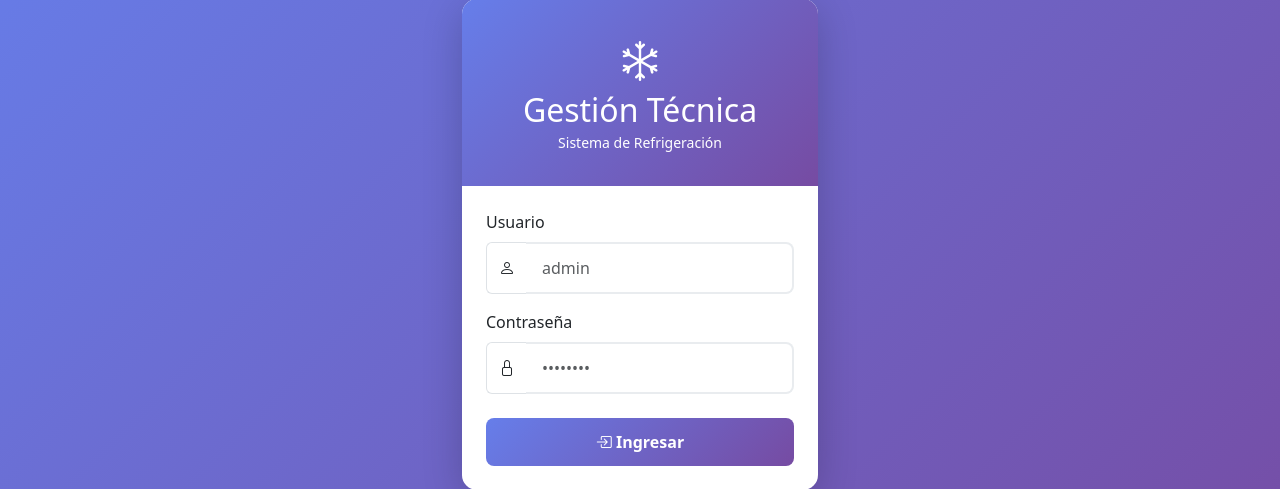
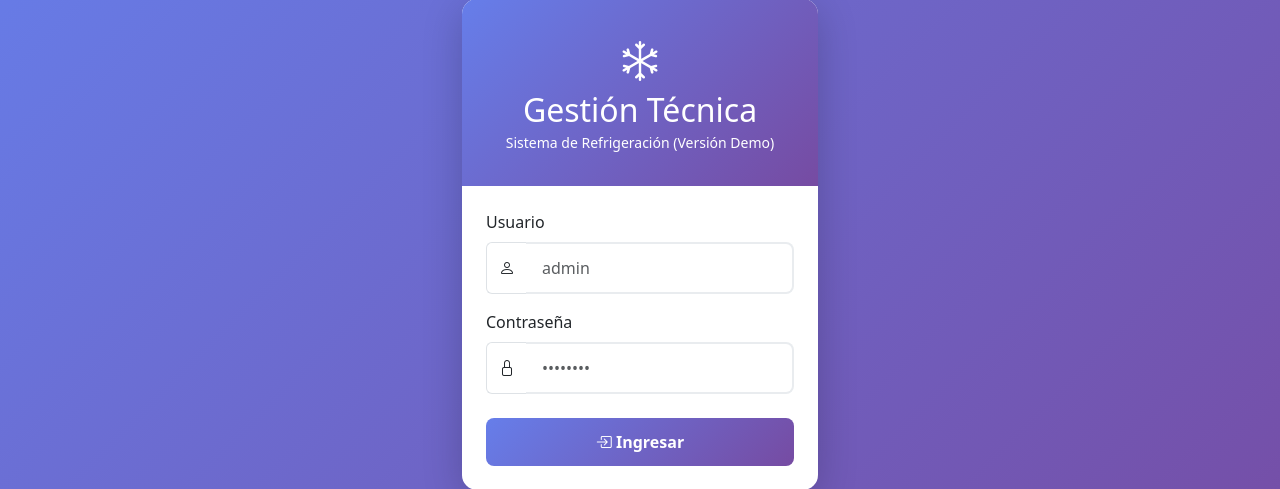
Before and after one commit to claudioProgramer/gestion-refrigeracion-web, a Flask app: page /login in a window 1280 px wide. Shown: the part 129-618 px from the top of the page. Run offline with Flask 3, Linux system fonts and the light colour scheme; some libraries are stand-ins or nearby versions.

Commit message:
fix: actualizar el texto del encabezado de inicio de sesión para incluir la versión demo

```diff
--- a/templates/login.html
+++ b/templates/login.html
@@ -81,7 +81,7 @@
                     <div class="login-header">
                         <i class="bi bi-snow"></i>
                         <h2 class="mb-0">Gestión Técnica</h2>
-                        <small>Sistema de Refrigeración</small>
+                        <small>Sistema de Refrigeración (Versión Demo)</small>
                     </div>
                     <div class="card-body p-4">
                         <form method="POST">
```
